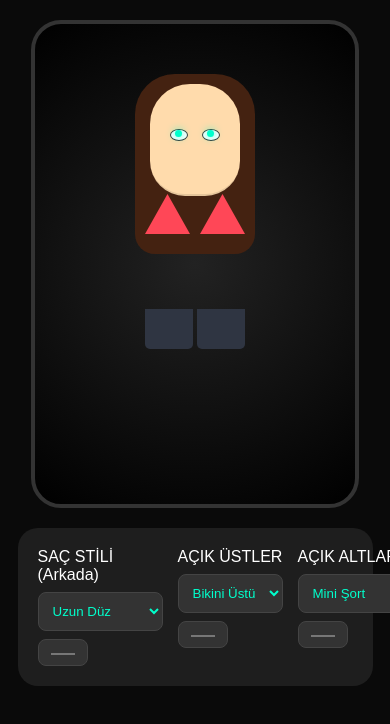
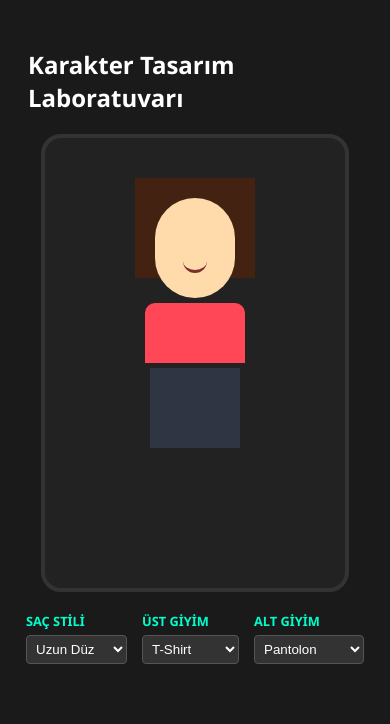
Before and after one commit to brbrsxlegacy/asya-dream-studio, a plain HTML site: page index.html in a window 390 px wide. Drawn offline with Linux system fonts and the light colour scheme.

Commit message:
Revamp character creator layout and styles
Updated character creator panel with new styles and responsive design.

```diff
--- a/index.html
+++ b/index.html
@@ -2,142 +2,168 @@
 <html lang="tr">
 <head>
     <meta charset="UTF-8">
-    <title>Pro Character Creator - No Emojis</title>
+    <meta name="viewport" content="width=device-width, initial-scale=1.0">
+    <title>30 Stil Karakter Paneli</title>
     <style>
         :root {
+            --bg-color: #1a1a1a;
+            --hair-color: #442211;
+            --top-color: #ff4757;
+            --bottom-color: #2f3542;
             --skin: #ffdbac;
-            --eye: #00ffcc;
-            --hair: #442211;
-            --top: #ff4757;
-            --bottom: #2f3542;
         }
 
-        body { background: #0a0a0a; color: white; font-family: 'Arial', sans-serif; display: flex; flex-direction: column; align-items: center; margin: 0; padding: 20px; }
-
-        /* --- KARAKTER VİTRİNİ --- */
-        #container {
-            width: 320px; height: 480px; background: radial-gradient(circle, #222, #000);
-            border-radius: 30px; position: relative; border: 4px solid #333; overflow: hidden;
+        body {
+            background-color: var(--bg-color);
+            color: white;
+            font-family: 'Segoe UI', sans-serif;
+            display: flex;
+            flex-direction: column;
+            align-items: center;
+            padding: 20px;
         }
 
-        /* SAÇ (Kafanın Arkasında Kalması İçin z-index: 1) */
-        .hair-back { position: absolute; left: 50%; transform: translateX(-50%); top: 50px; z-index: 1; transition: 0.3s; }
-
-        /* KAFA (z-index: 2) */
-        .head {
-            width: 90px; height: 110px; background: var(--skin); border-radius: 40px 40px 35px 35px;
-            position: absolute; left: 115px; top: 60px; z-index: 2; border-bottom: 2px solid rgba(0,0,0,0.1);
+        #character-canvas {
+            width: 300px;
+            height: 450px;
+            border: 4px solid #333;
+            border-radius: 20px;
+            position: relative;
+            background: #222;
+            overflow: hidden;
         }
 
-        /* GÖZLER */
-        .eye-wrap { display: flex; justify-content: space-around; width: 65px; margin: 45px auto 0; }
-        .eye { width: 16px; height: 10px; background: white; border-radius: 50%; position: relative; border: 1px solid #333; }
-        .pupil { width: 7px; height: 7px; background: var(--eye); border-radius: 50%; position: absolute; left: 4px; box-shadow: 0 0 8px var(--eye); }
+        /* --- KATMANLAR --- */
+        .layer { position: absolute; left: 50%; transform: translateX(-50%); transition: 0.3s; }
 
-        /* ÜST GİYİM (z-index: 3) */
-        .top-wrap { position: absolute; left: 50%; transform: translateX(-50%); top: 170px; z-index: 3; transition: 0.3s; }
+        /* Saç Arkada */
+        #hair { top: 40px; z-index: 1; width: 120px; height: 100px; background: var(--hair-color); }
 
-        /* ALT GİYİM (z-index: 3) */
-        .bottom-wrap { position: absolute; left: 50%; transform: translateX(-50%); top: 285px; z-index: 3; transition: 0.3s; }
+        /* Kafa ve Mutlu Ağız */
+        .head {
+            width: 80px; height: 100px; background: var(--skin); border-radius: 40px;
+            top: 60px; z-index: 2; position: absolute; left: 50%; transform: translateX(-50%);
+        }
+        .mouth {
+            width: 24px; height: 12px; border-bottom: 3px solid #7d2d2d;
+            border-radius: 0 0 12px 12px; margin: 60px auto 0;
+        }
 
-        /* --- CSS ÇİZİM MODELLERİ (SAÇ) --- */
-        .h-long { width: 120px; height: 180px; background: var(--hair); border-radius: 40px 40px 20px 20px; }
-        .h-ponytail { width: 30px; height: 120px; background: var(--hair); border-radius: 15px; margin-left: 50px; }
-        .h-bob { width: 110px; height: 80px; background: var(--hair); border-radius: 30px 30px 5px 5px; }
-        .h-wave { width: 130px; height: 150px; background: var(--hair); border-radius: 50% 50% 20% 20%; clip-path: polygon(0% 0%, 100% 0%, 100% 100%, 80% 90%, 50% 100%, 20% 90%, 0% 100%); }
-        .h-shaved { width: 85px; height: 40px; background: var(--hair); border-radius: 40px 40px 0 0; }
+        /* Üst Giyim */
+        #top { top: 165px; z-index: 3; width: 100px; height: 60px; background: var(--top-color); border-radius: 10px 10px 0 0; }
 
-        /* --- CSS ÇİZİM MODELLERİ (ÜST - AÇIK) --- */
-        .t-bikini { width: 100px; height: 40px; display: flex; justify-content: space-between; }
-        .t-bikini::before, .t-bikini::after { content: ''; width: 45px; height: 40px; background: var(--top); clip-path: polygon(50% 0%, 0% 100%, 100% 100%); }
+        /* Alt Giyim */
+        #bottom { top: 230px; z-index: 2; width: 90px; height: 80px; background: var(--bottom-color); }
 
-        .t-crop { width: 90px; height: 45px; background: var(--top); border-radius: 5px 5px 0 0; }
+        /* --- KONTROL PANELİ --- */
+        .panel {
+            margin-top: 20px;
+            display: grid;
+            grid-template-columns: repeat(3, 1fr);
+            gap: 15px;
+            max-width: 800px;
+        }
+        .group { display: flex; flex-direction: column; gap: 5px; }
+        label { font-size: 0.8rem; color: #00ffcc; font-weight: bold; }
+        select { background: #333; color: white; border: 1px solid #555; padding: 5px; border-radius: 4px; }
 
-        .t-tank { width: 80px; height: 70px; background: var(--top); clip-path: polygon(20% 0%, 80% 0%, 100% 100%, 0% 100%); }
-
-        .t-strapless { width: 90px; height: 35px; background: var(--top); }
-
-        /* --- CSS ÇİZİM MODELLERİ (ALT) --- */
-        .b-shorts { width: 100px; height: 40px; display: flex; justify-content: space-between; }
-        .b-shorts div { width: 48px; height: 100%; background: var(--bottom); border-radius: 0 0 5px 5px; }
-
-        .b-mini { width: 95px; height: 35px; background: var(--bottom); border-radius: 0 0 10px 10px; }
-
-        .b-bikini { width: 80px; height: 40px; background: var(--bottom); clip-path: polygon(0 0, 100% 0, 50% 100%); }
-
-        /* PANEL */
-        .panel { display: grid; grid-template-columns: repeat(3, 1fr); gap: 15px; background: #1e1e1e; padding: 20px; border-radius: 20px; margin-top: 20px; width: 90%; max-width: 800px; }
-        .group { display: flex; flex-direction: column; gap: 8px; }
-        select, input { background: #333; color: #00ffcc; border: 1px solid #444; padding: 10px; border-radius: 8px; }
     </style>
 </head>
 <body>
 
-    <div id="container">
-        <div id="hair-box" class="hair-back h-long"></div>
+    <h2>Karakter Tasarım Laboratuvarı</h2>
 
+    <div id="character-canvas">
+        <div id="hair" class="layer"></div>
         <div class="head">
-            <div class="eye-wrap">
-                <div class="eye"><div class="pupil"></div></div>
-                <div class="eye"><div class="pupil"></div></div>
-            </div>
+            <div class="mouth"></div>
         </div>
-
-        <div id="top-box" class="top-wrap t-bikini"></div>
-
-        <div id="bottom-box" class="bottom-wrap b-shorts">
-            <div></div><div></div>
-        </div>
+        <div id="top" class="layer"></div>
+        <div id="bottom" class="layer"></div>
     </div>
 
     <div class="panel">
         <div class="group">
-            <label>SAÇ STİLİ (Arkada)</label>
-            <select onchange="changeClass('hair-box', 'hair-back ' + this.value)">
-                <option value="h-long">Uzun Düz</option>
-                <option value="h-bob">Küt / Bob</option>
-                <option value="h-ponytail">At Kuyruğu</option>
-                <option value="h-wave">Dalgalı</option>
-                <option value="h-shaved">Kısa / Modern</option>
+            <label>SAÇ STİLİ</label>
+            <select onchange="applyHair(this.value)">
+                <option value="long">Uzun Düz</option>
+                <option value="bob">Küt Kesim</option>
+                <option value="spike">Dikenli</option>
+                <option value="afro">Afro</option>
+                <option value="bald">Kel</option>
+                <option value="mohawk">Mohawk</option>
+                <option value="ponytail">At Kuyruğu</option>
+                <option value="side">Yana Yatık</option>
+                <option value="shaved">Yanlar Sıfır</option>
+                <option value="square">Kutu Kesim</option>
             </select>
-            <input type="color" onchange="updateColor('--hair', this.value)" value="#442211">
         </div>
 
         <div class="group">
-            <label>AÇIK ÜSTLER</label>
-            <select onchange="changeClass('top-box', 'top-wrap ' + this.value)">
-                <option value="t-bikini">Bikini Üstü</option>
-                <option value="t-crop">Crop Top</option>
-                <option value="t-tank">Spor Atlet</option>
-                <option value="t-strapless">Straplez</option>
+            <label>ÜST GİYİM</label>
+            <select onchange="applyTop(this.value)">
+                <option value="tshirt">T-Shirt</option>
+                <option value="crop">Crop Top</option>
+                <option value="tank">Atlet</option>
+                <option value="bikini">Bikini</option>
+                <option value="hoodie">Hoodie</option>
+                <option value="armor">Zırh</option>
+                <option value="kimono">Kimono</option>
+                <option value="strapless">Straplez</option>
+                <option value="vneck">V-Yaka</option>
+                <option value="jacket">Açık Ceket</option>
             </select>
-            <input type="color" onchange="updateColor('--top', this.value)" value="#ff4757">
         </div>
 
         <div class="group">
-            <label>AÇIK ALTLAR</label>
-            <select onchange="changeClass('bottom-box', 'bottom-wrap ' + this.value)">
-                <option value="b-shorts">Mini Şort</option>
-                <option value="b-mini">Mini Etek</option>
-                <option value="b-bikini">V-Kesim Alt</option>
+            <label>ALT GİYİM</label>
+            <select onchange="applyBottom(this.value)">
+                <option value="jeans">Pantolon</option>
+                <option value="shorts">Mini Şort</option>
+                <option value="skirt">Mini Etek</option>
+                <option value="vcut">V-Kesim Alt</option>
+                <option value="cargo">Kargo</option>
+                <option value="leggings">Tayt</option>
+                <option value="robotic">Mekanik</option>
+                <option value="swim">Yüzme Şortu</option>
+                <option value="wide">Bol Kesim</option>
+                <option value="torn">Yırtık Kot</option>
             </select>
-            <input type="color" onchange="updateColor('--bottom', this.value)" value="#2f3542">
         </div>
     </div>
 
     <script>
-        function changeClass(id, newClass) {
-            const el = document.getElementById(id);
-            el.className = newClass;
-            // Alt giyim çekmecesi için iç divleri kontrol et
-            if(id === 'bottom-box' && (newClass.includes('b-shorts'))) {
-                el.innerHTML = '<div></div><div></div>';
-            } else if (id === 'bottom-box') {
-                el.innerHTML = '';
-            }
+        const hair = document.getElementById('hair');
+        const topPart = document.getElementById('top');
+        const bottomPart = document.getElementById('bottom');
+
+        // --- STİL FONKSİYONLARI ---
+        function applyHair(style) {
+            hair.style.borderRadius = "0";
+            hair.style.clipPath = "none";
+            if(style === 'long') hair.style.borderRadius = "40px 40px 0 0";
+            if(style === 'bob') { hair.style.height = "70px"; hair.style.borderRadius = "40px 40px 5px 5px"; }
+            if(style === 'spike') hair.style.clipPath = "polygon(0% 100%, 20% 0%, 40% 100%, 60% 0%, 80% 100%, 100% 0%, 100% 100%)";
+            if(style === 'bald') hair.style.background = "transparent"; else hair.style.background = "var(--hair-color)";
+            if(style === 'afro') hair.style.borderRadius = "50% 50% 20% 20%";
+            if(style === 'mohawk') { hair.style.width = "30px"; hair.style.borderRadius = "10px"; } else { hair.style.width = "120px"; }
         }
-        function updateColor(prop, val) {
-            document.documentElement.style.setProperty(prop, val);
+
+        function applyTop(style) {
+            topPart.style.clipPath = "none";
+            topPart.style.height = "60px";
+            if(style === 'crop') topPart.style.height = "35px";
+            if(style === 'tank') topPart.style.clipPath = "polygon(20% 0%, 80% 0%, 100% 100%, 0% 100%)";
+            if(style === 'bikini') { topPart.style.height = "30px"; topPart.style.clipPath = "polygon(0 0, 45% 0, 50% 100%, 55% 0, 100% 0, 100% 100%, 0 100%)"; }
+            if(style === 'strapless') topPart.style.borderRadius = "0";
+        }
+
+        function applyBottom(style) {
+            bottomPart.style.clipPath = "none";
+            bottomPart.style.height = "80px";
+            if(style === 'shorts') bottomPart.style.height = "35px";
+            if(style === 'vcut') { bottomPart.style.height = "40px"; bottomPart.style.clipPath = "polygon(0 0, 100% 0, 50% 100%)"; }
+            if(style === 'skirt') { bottomPart.style.height = "40px"; bottomPart.style.borderRadius = "0 0 20px 20px"; }
         }
     </script>
 </body>
```
